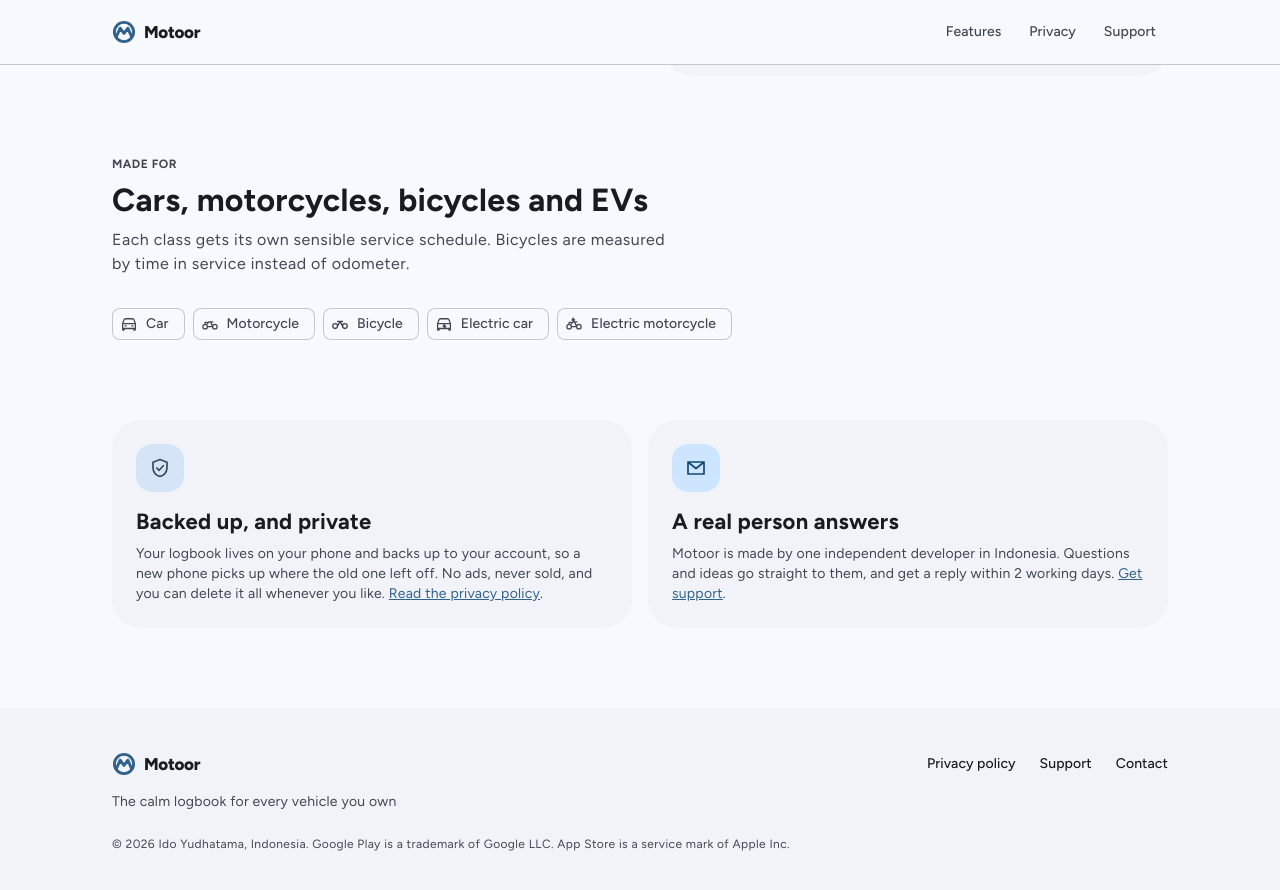
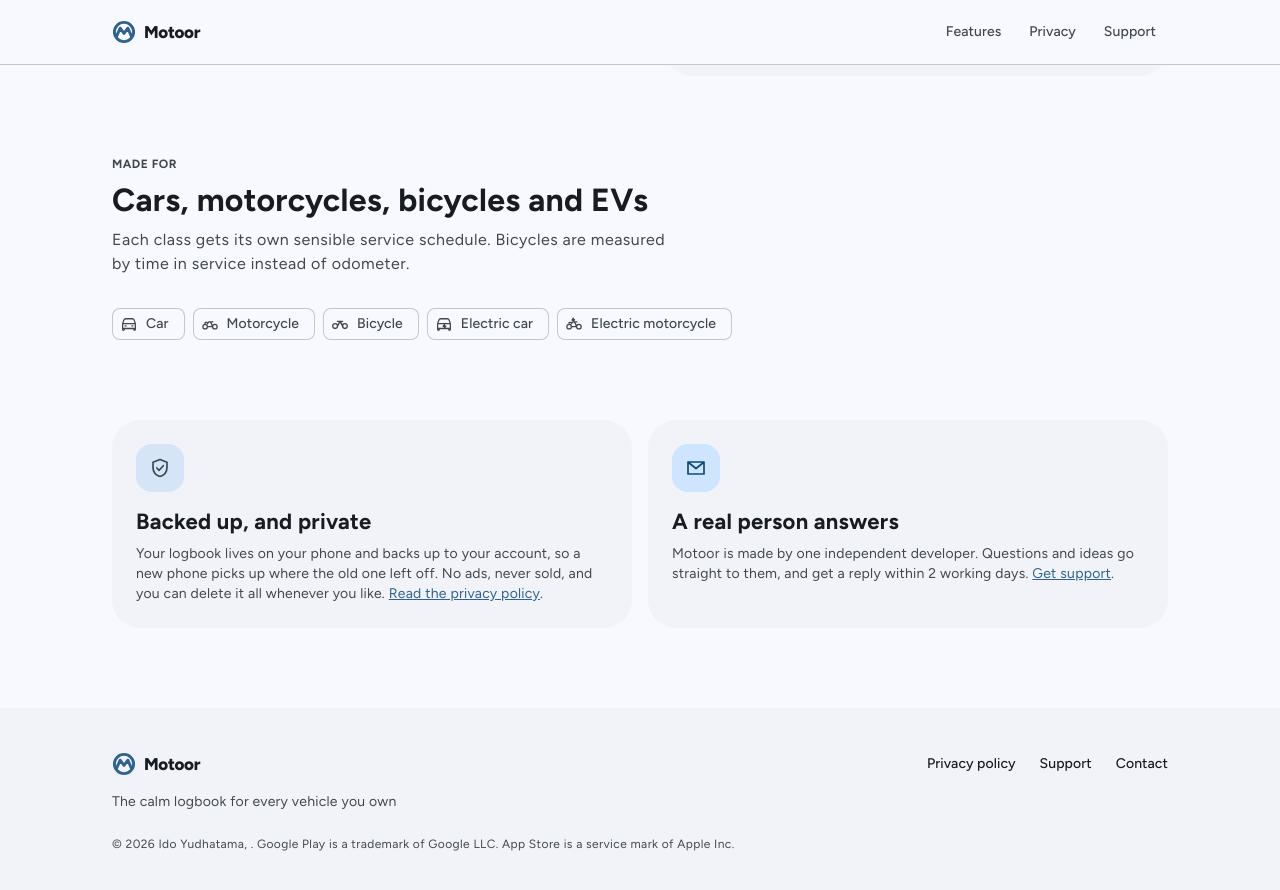
Before and after one commit to idoyudha/motoor, a Jekyll site: the page built from index.html, in a window 1280 px wide and 900 px high, scrolled down 1769 px. Shown: the top 890 px of the window. Built offline with Jekyll 4.4.1, drawn with Linux system fonts in a browser that asks for light colours.

Commit message:
refactor: remove country developer

```diff
--- a/_config.yml
+++ b/_config.yml
@@ -20,7 +20,6 @@ baseurl: "/motoor"
 # the seller name on the App Store.
 developer:
   name: "Ido Yudhatama"
-  country: "Indonesia"
   email: "idoyudhatama.dev@gmail.com"
   response_time: "within 2 working days"
 
--- a/index.html
+++ b/index.html
@@ -126,7 +126,7 @@ title: Motoor · Vehicle logbook for service, fuel and costs
       <article class="mt-feature">
         <div class="mt-feature__icon">{% include icon.html name="mail" %}</div>
         <h3>A real person answers</h3>
-        <p>Motoor is made by one independent developer in {{ site.developer.country }}. Questions and ideas go straight to them, and get a reply {{ site.developer.response_time }}. <a href="{{ '/support/' | relative_url }}">Get support</a>.</p>
+        <p>Motoor is made by one independent developer. Questions and ideas go straight to them, and get a reply {{ site.developer.response_time }}. <a href="{{ '/support/' | relative_url }}">Get support</a>.</p>
       </article>
     </div>
   </div>
```
